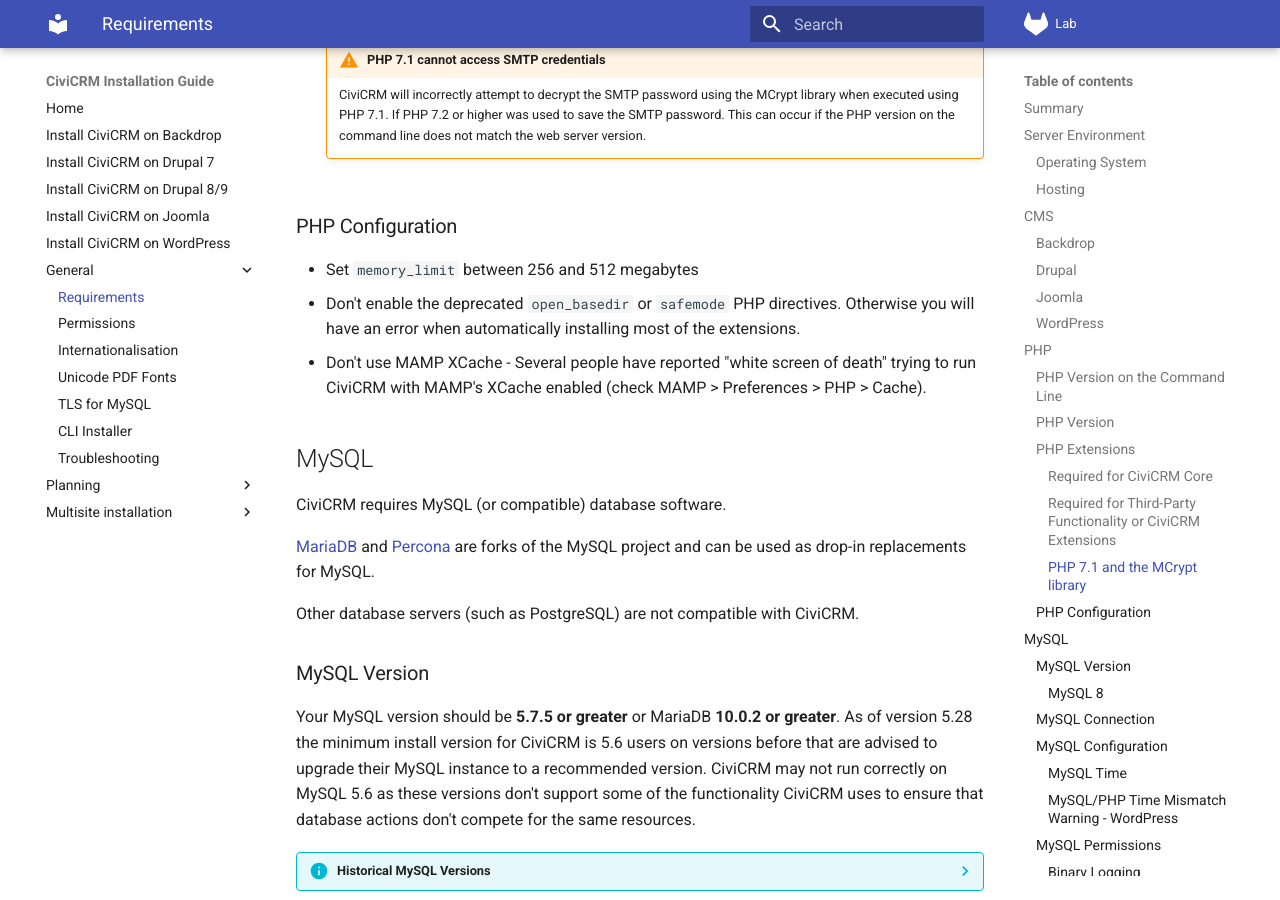
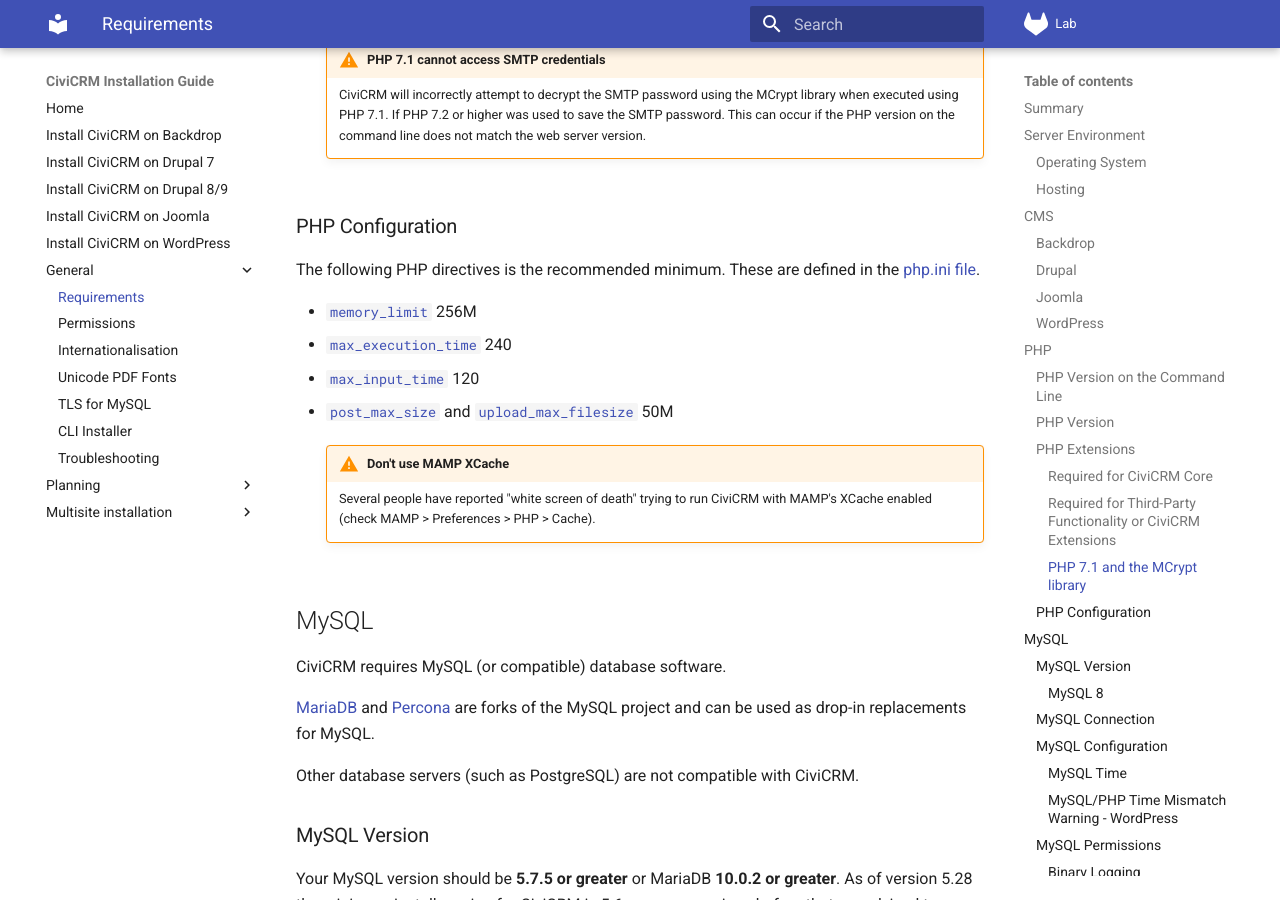
Before and after one commit to agileware/civicrm-installation-guide, an MkDocs documentation site: the page built from docs/general/requirements.md, in a window 1280 px wide and 900 px high, scrolled down 3326 px. Built offline with MkDocs 1.6.1 and Material for MkDocs 9.7.7, drawn with Linux system fonts in a browser that asks for light colours.

Commit message:
CIVICRM-1707 Remove incorrect statement about open_basedir being deprecated. Safe mode was deprecated in PHP 5.3, so no longer relevant. Include minimum PHP configuration recommendations and links.

```diff
--- a/docs/general/requirements.md
+++ b/docs/general/requirements.md
@@ -109,9 +109,15 @@ To install these extensions, you will typically install a separate package withi
 
 ### PHP Configuration
 
-* Set `memory_limit` between 256 and 512 megabytes
-* Don't enable the deprecated `open_basedir` or `safemode` PHP directives. Otherwise you will have an error when automatically installing most of the extensions.
-* Don't use MAMP XCache - Several people have reported "white screen of death" trying to run CiviCRM with MAMP's XCache enabled (check MAMP > Preferences > PHP > Cache).
+The following PHP directives is the recommended minimum. These are defined in the [php.ini file](https://www.php.net/manual/ini.list.php).
+
+* [`memory_limit`](https://www.php.net/manual/ini.core.php#ini.memory-limit) 256M
+* [`max_execution_time`](https://www.php.net/manual/info.configuration.php#ini.max-execution-time) 240
+* [`max_input_time`](https://www.php.net/manual/info.configuration.php#ini.max-input-time) 120
+* [`post_max_size`](https://www.php.net/manual/ini.core.php#ini.post-max-size) and [`upload_max_filesize`](https://www.php.net/manual/ini.core.php#ini.upload-max-filesize) 50M
+
+    !!! warning "Don't use MAMP XCache"
+        Several people have reported "white screen of death" trying to run CiviCRM with MAMP's XCache enabled (check MAMP > Preferences > PHP > Cache).
 
 ## MySQL
 
```
